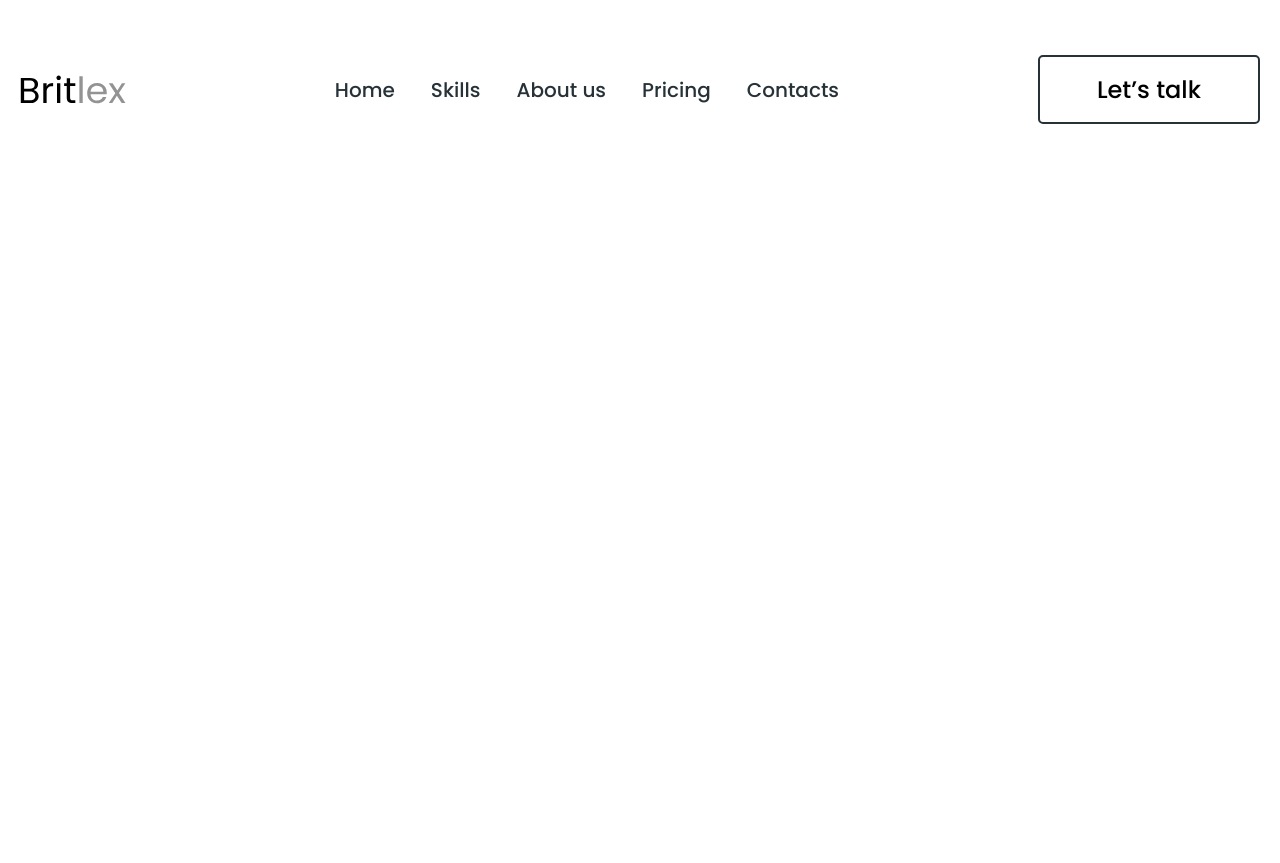
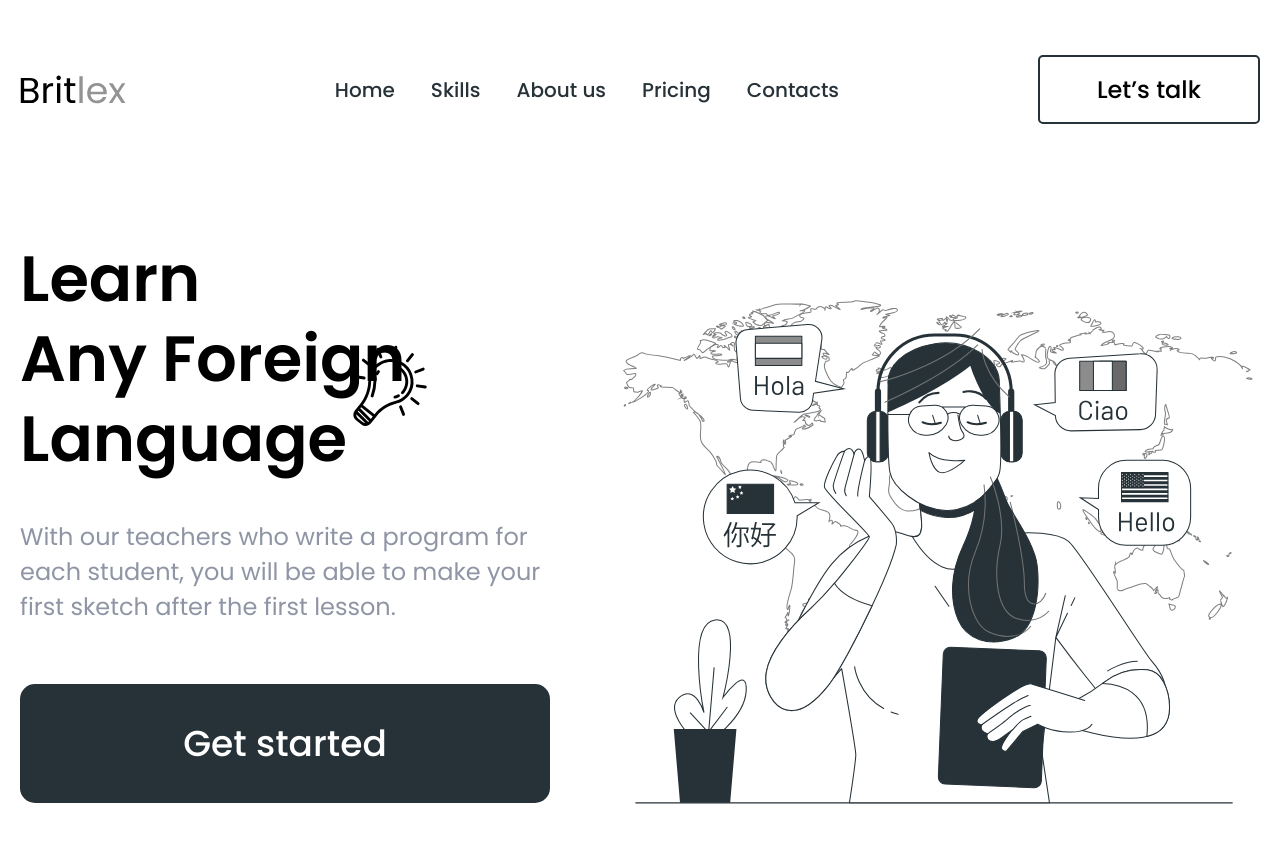
Before and after one commit to MIRZOULUGBEK9008/britlex-selfmade, a plain HTML site: page index.html in a window 1280 px wide. Before the commit the page ends 800 px from the top, so only its background shows below. Drawn offline with Linux system fonts and the light colour scheme.

Commit message:
Add hero

```diff
--- a/css/styles.css
+++ b/css/styles.css
@@ -115,7 +115,6 @@ img {
   background-color: var(--light-black);
   color: var(--white);
   font-size: 20px;
-  line-height: normal;
   font-weight: 500;
   white-space: nowrap;
 }
@@ -134,7 +133,12 @@ img {
   padding: 15px 57px;
   border: 2px solid var(--light-black);
   font-size: 24px;
-  line-height: normal;
+}
+
+.button--big {
+  font-size: 36px;
+  padding: 32px 118px;
+  border-radius: 15px;
 }
 
 /* LOGO  */
@@ -161,7 +165,7 @@ img {
 /* SITE-HEADER  */
 .site-header {
   padding-top: 55px;
-  padding-bottom: 50px;
+  padding-bottom: 55px;
 }
 
 .site-header__container {
@@ -195,7 +199,6 @@ img {
   text-decoration: none;
   color: var(--light-black);
   font-size: 20px;
-  line-height: normal;
   font-weight: 500;
 }
 
@@ -206,3 +209,36 @@ img {
 .sitenav__link:active {
   opacity: 0.6;
 }
+
+
+/* HERO  */
+.hero__container {
+  padding-top: 60px;
+  padding-bottom: 60px;
+  background-image: url(../img/hero-bg.svg);
+  background-position: right center;
+  background-repeat: no-repeat;
+  background-size: contain;
+}
+
+.hero__content {
+  display: flex;
+  flex-direction: column;
+  width: 100%;
+  max-width: 530px;
+}
+
+.hero__title {
+  margin-top: 0;
+  margin-bottom: 40px;
+  font-size: 64px;
+  line-height: 1.25;
+  color: var(--black);
+  font-weight: 600;
+}
+
+.hero__text {
+  margin-top: 0;
+  margin-bottom: 60px;
+  font-size: 24px;
+}
--- a/index.html
+++ b/index.html
@@ -48,6 +48,23 @@
       <a class="button button--transparent" href="#">Let’s talk</a>
     </div>
   </header>
+
+
+  <!-- MAIN-CONTENT  -->
+  <main class="main-content">
+
+    <!-- HERO  -->
+    <div class="hero">
+      <div class="container hero__container">
+        <div class="hero__content">
+          <h1 class="hero__title">Learn<br>Any Foreign Language</h1>
+          <p class="hero__text">With our teachers who write a program for each student, you will be able to make your first sketch after the first lesson.</p>
+          <a class="button button--big" href="#">Get started</a>
+        </div>
+      </div>
+    </div>
+  </main>
+
   <script src="js/main.js"></script>
 </body>
 </html>
```
